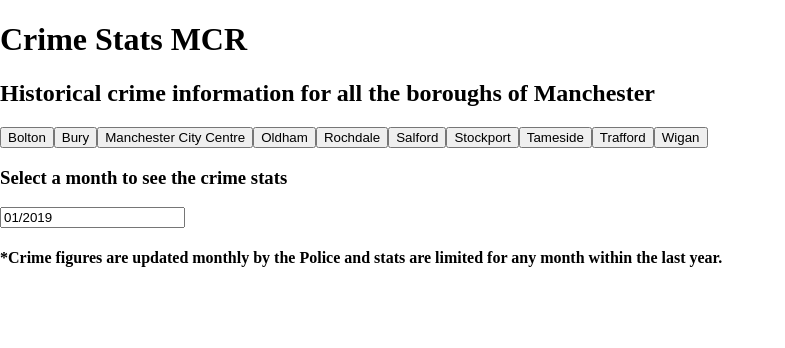
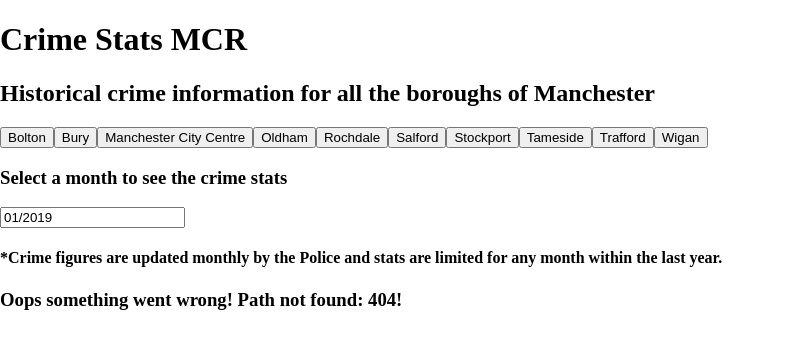
Before and after one commit to jordantai/crime-stats, a React (Create React App) app: page / in a window 1280 px wide. Shown: the top 348 px of the page, without its empty margins (0-785 px from the left). Built offline with nearby package versions, Linux system fonts and the light colour scheme.

Commit message:
adds inital default error handler

```diff
--- a/src/App.tsx
+++ b/src/App.tsx
@@ -7,6 +7,7 @@ import NavBar from './components/NavBar';
 import DatePicker from 'react-datepicker';
 import { subDays, addDays } from 'date-fns';
 import 'react-datepicker/dist/react-datepicker.css';
+import ErrorDisplay from './components/ErrorDisplay';
 
 class App extends Component {
   state = {
@@ -38,6 +39,7 @@ class App extends Component {
         </h4>
         <Router primary={false}>
           <CrimeList path="/borough/:boroughName" startDate={startDate} />
+          <ErrorDisplay default msg="" />
         </Router>
       </div>
     );
--- a/src/components/CrimeList.tsx
+++ b/src/components/CrimeList.tsx
@@ -3,6 +3,7 @@ import { RouteComponentProps } from '@reach/router';
 import * as api from '../utils/api';
 import CrimeCategoryChart from './CrimeCategoryChart';
 import CrimeOutcomeChart from './CrimeOutcomeChart';
+import ErrorDisplay from './ErrorDisplay';
 import { formatAreaCoords, formatDate } from '../utils/functions';
 import { areaCoords } from '../data/areaCoords';
 
@@ -11,6 +12,7 @@ class CrimeList extends Component<CrimeListProps & RouteComponentProps> {
     crime: [],
     isLoading: true,
     mapCoords: '',
+    err: '',
   };
 
   componentDidUpdate(prevProps: CrimeListProps, prevState: CrimeListState) {
@@ -37,14 +39,22 @@ class CrimeList extends Component<CrimeListProps & RouteComponentProps> {
 
   getCrimes = () => {
     const { boroughName, startDate } = this.props;
-    const monthAndYear = formatDate(startDate);
+    // const monthAndYear = formatDate(startDate);
+    const monthAndYear = '2020-10';
     const mapCoords: string = formatAreaCoords(areaCoords[boroughName!]);
-    api.fetchCrimes(monthAndYear, mapCoords).then((data) => {
-      this.setState({
-        crime: data,
-        isLoading: false,
+    api
+      .fetchCrimes(monthAndYear, mapCoords)
+      .then((data) => {
+        this.setState({
+          crime: data,
+          isLoading: false,
+          err: '',
+        });
+      })
+      .catch((err) => {
+        console.log(err);
+        this.setState({ err: err.response.data.msg, isLoading: false });
       });
-    });
   };
 
   handleClick = (event: MouseEvent<HTMLButtonElement>) => {
@@ -64,14 +74,14 @@ class CrimeList extends Component<CrimeListProps & RouteComponentProps> {
 
   render() {
     const { boroughName, startDate } = this.props;
+    const { crime, isLoading, err } = this.state;
     let borough = '';
     if (boroughName) {
       borough =
         boroughName[0].toUpperCase() + boroughName.slice(1, boroughName.length);
     }
-    const { crime, isLoading } = this.state;
     if (isLoading) return <h2>Loading...</h2>;
-
+    if (err) return <ErrorDisplay msg={err} />;
     return (
       <main>
         <h2>{borough}</h2>
--- /dev/null
+++ b/src/components/ErrorDisplay.tsx
@@ -0,0 +1,19 @@
+import React from 'react';
+import { RouteComponentProps } from '@reach/router';
+
+interface ErrorProps {
+  msg: string;
+}
+
+const ErrorDisplay = ({ msg }: ErrorProps & RouteComponentProps) => {
+  const err: string = msg
+    ? msg
+    : 'Oops something went wrong! Path not found: 404!';
+  return (
+    <section>
+      <h3>{err}</h3>
+    </section>
+  );
+};
+
+export default ErrorDisplay;
--- a/src/types/types.d.ts
+++ b/src/types/types.d.ts
@@ -30,6 +30,7 @@ type CrimeListState = {
   crime: Incident[];
   isLoading: boolean;
   mapCoords: string;
+  err: string;
 };
 
 type CrimeCategoryLookupObject = {
```
